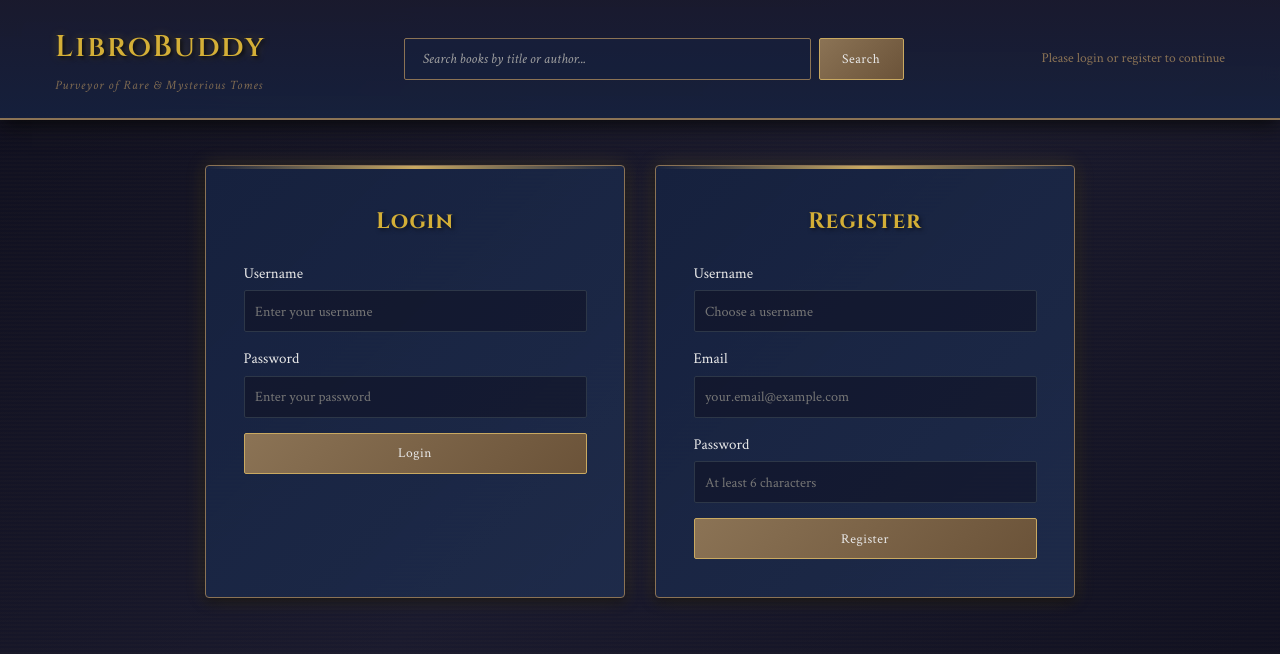
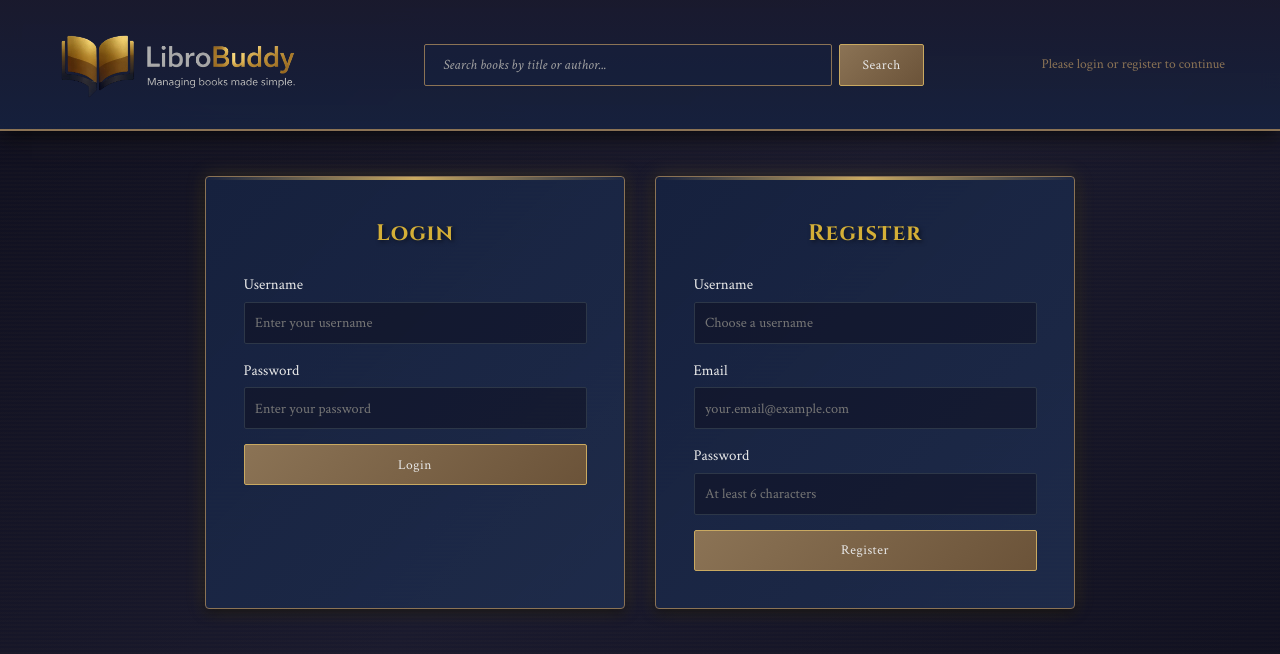
Before and after one commit to Jonralph/LibroBuddy, a website: page frontend/index.html in a window 1280 px wide. Drawn offline with Linux system fonts and the light colour scheme.

Commit message:
Update navbar logo

```diff
--- a/frontend/index.html
+++ b/frontend/index.html
@@ -17,8 +17,7 @@
   <nav class="navbar">
     <div class="container">
       <div class="nav-brand">
-        <h1>LibroBuddy</h1>
-        <p class="tagline">Purveyor of Rare & Mysterious Tomes</p>
+        <img src="LibroBuddy-logo-transparent.png" alt="LibroBuddy" class="brand-logo">
       </div>
 
       <!-- Search bar for finding books -->
--- a/frontend/styles.css
+++ b/frontend/styles.css
@@ -1344,3 +1344,12 @@ body::before {
     transform: translateY(-10px);
   }
 }
+
+/* ===============================
+   Logo image in navbar
+   =============================== */
+.brand-logo {
+  height: 84px;
+  width: auto;
+  display: block;
+}
```
Also changed, not shown: frontend/LibroBuddy-logo-transparent.png (added).
